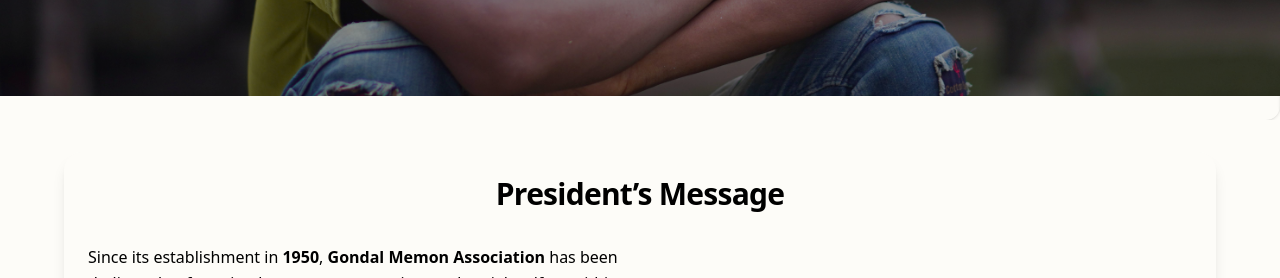
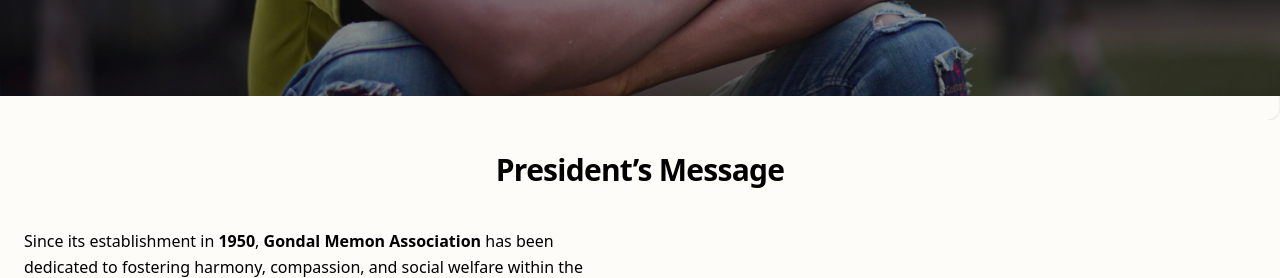
Before and after one commit to awais2542/NGO-website, a Next.js app: page / in a window 1280 px wide. Shown: the part 600-878 px from the top of the page. Built offline with nearby package versions, Linux system fonts and the light colour scheme.

Commit message:
UI fixes

```diff
--- a/src/components/Presidentmsg.tsx
+++ b/src/components/Presidentmsg.tsx
@@ -5,16 +5,17 @@ import Image from "next/image";
 
 export default function Presidentmsg() {
   return (
-    <div className="w-full flex justify-center px-4 py-8">
-      <Card className="w-full max-w-6xl rounded-2xl shadow-lg overflow-hidden space-y-">
+    <div className="w-full max-w-7xl flex flex-col m-x-auto mx-auto py-8">
+      {/* <Card className="w-full max-w-6xl rounded-2xl shadow-lg overflow-hidden space-y-"> */}
+      {/* <Card className="w-full max-w-6xl rounded-2xl overflow-hidden space-y- shadow-none"> */}
       {/* Header */}
-        <CardHeader className="text-center pb-">
+      <CardHeader className="text-center pb-2 lg:pb-8">
         <CardTitle className="text-2xl sm:text-3xl font-semibold tracking-tight">
           President’s Message
         </CardTitle>
       </CardHeader>
 
-        <CardContent className="space-y-8 sm:space-y-12 px-3 sm:px-6 pb-6">
+      <CardContent className="space-y-8 sm:space-y-12">
 
         {/* ROW 1: Left TEXT | Right IMAGE */}
         <div className="grid grid-cols-1 md:grid-cols-2 gap-5 items-center">
@@ -154,7 +155,7 @@ export default function Presidentmsg() {
         </div>
 
       </CardContent>
-      </Card>
+      {/* </Card> */}
     </div>
   );
 }
--- a/src/components/VideoDivider.tsx
+++ b/src/components/VideoDivider.tsx
@@ -20,7 +20,7 @@ export default function VideoDivider({
 
     const handleVisibility = () => {
       if (document.visibilityState === "visible") {
-        video.play().catch(() => {});
+        video.play().catch(() => { });
       }
     };
 
@@ -43,7 +43,7 @@ export default function VideoDivider({
         preload="auto"
         disablePictureInPicture
         controls={false}
-        className="w-full h-[200px] sm:h-[300px] md:h-[500px] lg:h-[70vh] object-cover"
+        className="w-full h-[180px] sm:h-[300px] md:h-[500px] lg:h-[70vh] object-cover"
 
       />
     </div>
```
Lines whose indentation alone changed are shown as unchanged.
